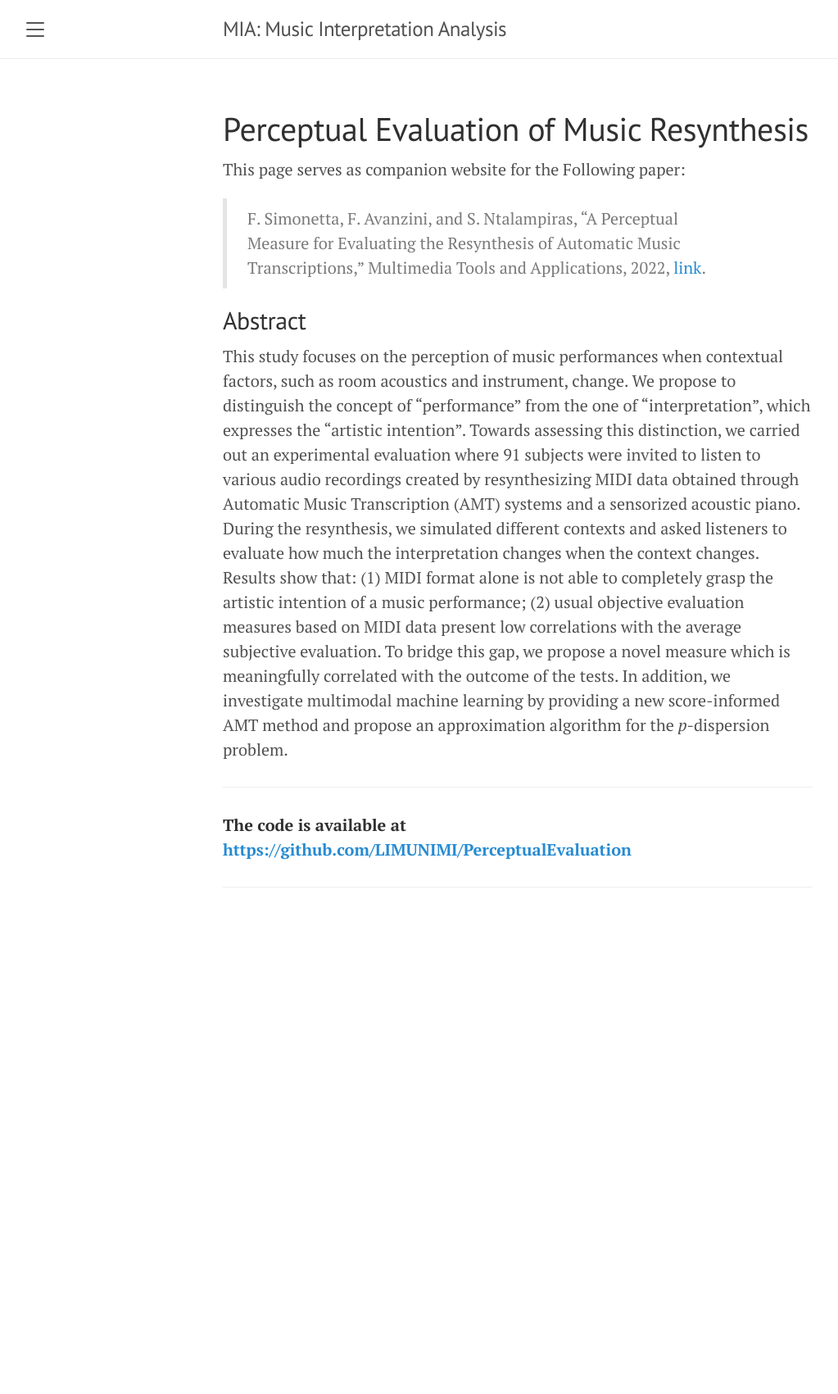
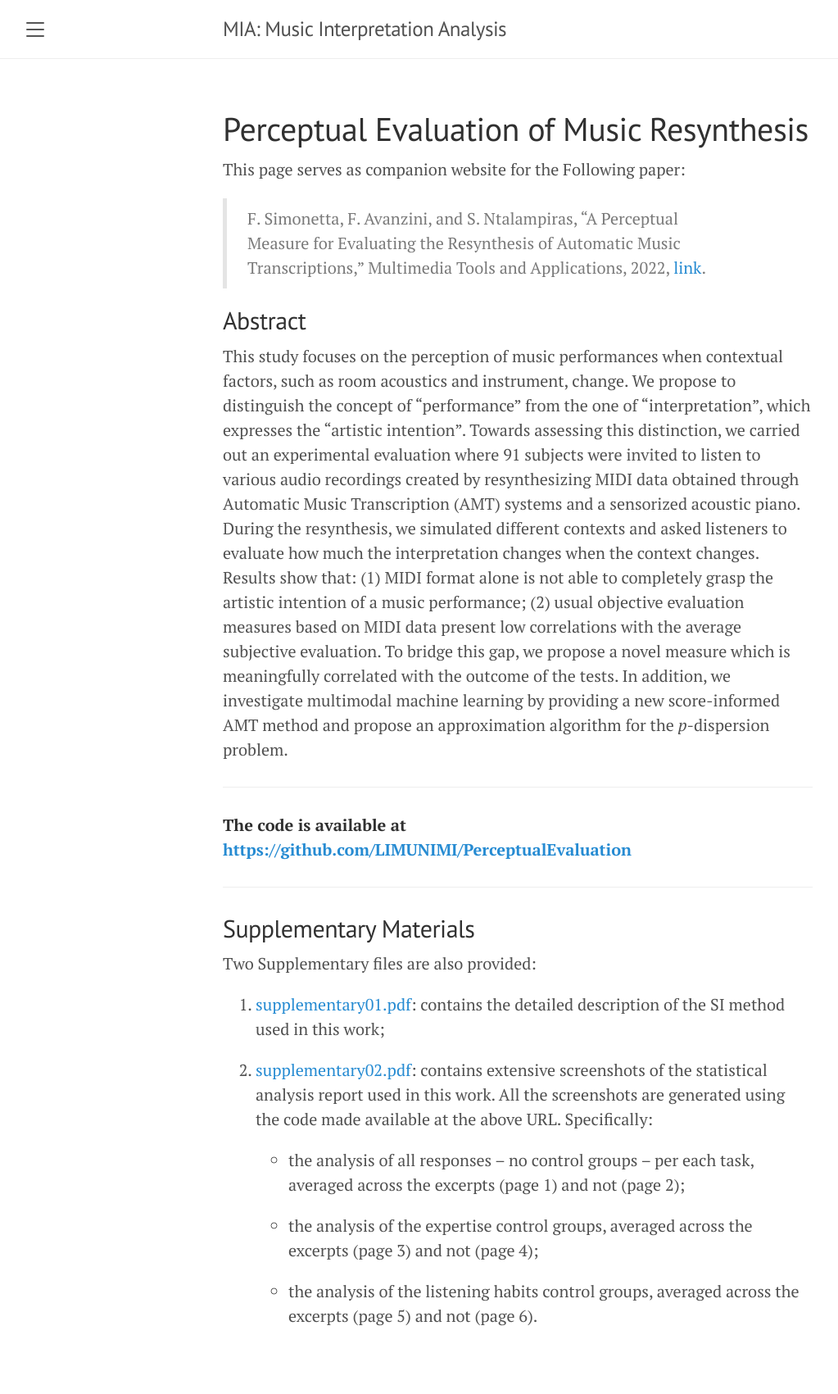
Before and after one commit to LIMUNIMI/MIA, a Jekyll site: the page built from mta/index.md, in a window 1280 px wide. Shown: the whole page at 82% size, without its empty margins (8-1031 px from the left). Built offline with Jekyll 4.4.1, drawn with Linux system fonts in a browser that asks for light colours; before the commit the page ends 1164 px from its top, so only the background shows below that.

Commit message:
Added supplementary materials for mta

```diff
--- a/mta/index.md
+++ b/mta/index.md
@@ -33,3 +33,24 @@ the *p*-dispersion problem.
 **The code is available at [https://github.com/LIMUNIMI/PerceptualEvaluation](https://github.com/LIMUNIMI/PerceptualEvaluation)**
 
 ---
+
+## Supplementary Materials
+
+Two Supplementary files are also provided:
+
+1.  [supplementary01.pdf](/public/mta/supplementary01.pdf): contains the detailed description of the SI
+    method used in this work;
+
+2.  [supplementary02.pdf](/public/mta/supplementary02.pdf): contains extensive screenshots of the
+    statistical analysis report used in this work. All the screenshots
+    are generated using the code made available at the above URL.
+    Specifically:
+
+    -   the analysis of all responses – no control groups – per each
+        task, averaged across the excerpts (page 1) and not (page 2);
+
+    -   the analysis of the expertise control groups, averaged across
+        the excerpts (page 3) and not (page 4);
+
+    -   the analysis of the listening habits control groups, averaged
+        across the excerpts (page 5) and not (page 6).
```
Also changed, not shown: 2 other files.
